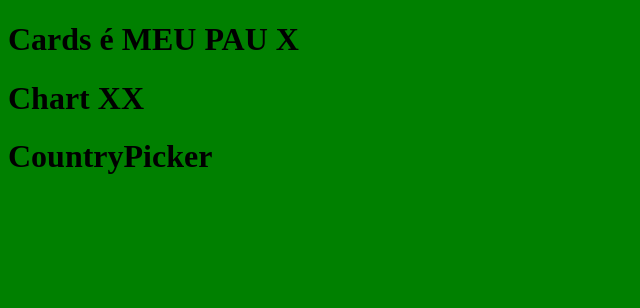
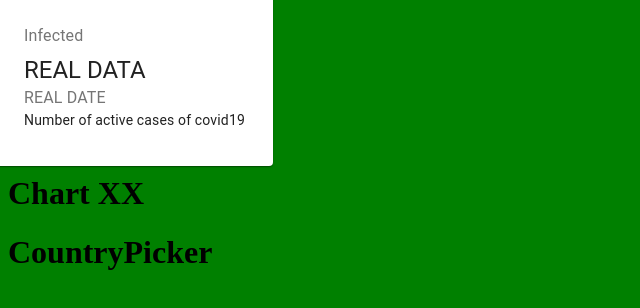
Before and after one commit to lucasvtiradentes/covid19-tracker, a React (Create React App) app: page / in a window 1280 px wide. Shown: the top 308 px of the page, without its empty margins (0-640 px from the left). Built offline with nearby package versions, Linux system fonts and the light colour scheme; no server answers.

Commit message:
add first styled card

```diff
--- a/src/components/Cards/Cards.jsx
+++ b/src/components/Cards/Cards.jsx
@@ -1,9 +1,22 @@
 import React from 'react'
+import {Card, CardContent, Typography, Grid } from '@material-ui/core'
+import styles from './Cards.module.css'
 
 const Cards = (props) => {
    console.log(props)
    return (
-      <h1>Cards é MEU PAU X</h1>
+      <div className={styles.container}>
+         <Grid container spacing={3} justify="Center">
+         <Grid item component={Card}>
+               <CardContent>
+               <Typography color="textSecondary" gutterBottom>Infected</Typography>
+               <Typography variant="h5">REAL DATA</Typography>
+               <Typography color="textSecondary">REAL DATE</Typography>
+               <Typography variant="body2">Number of active cases of covid19</Typography>
+               </CardContent>
+            </Grid>
+         </Grid>
+      </div>
    )
 }
 
```
